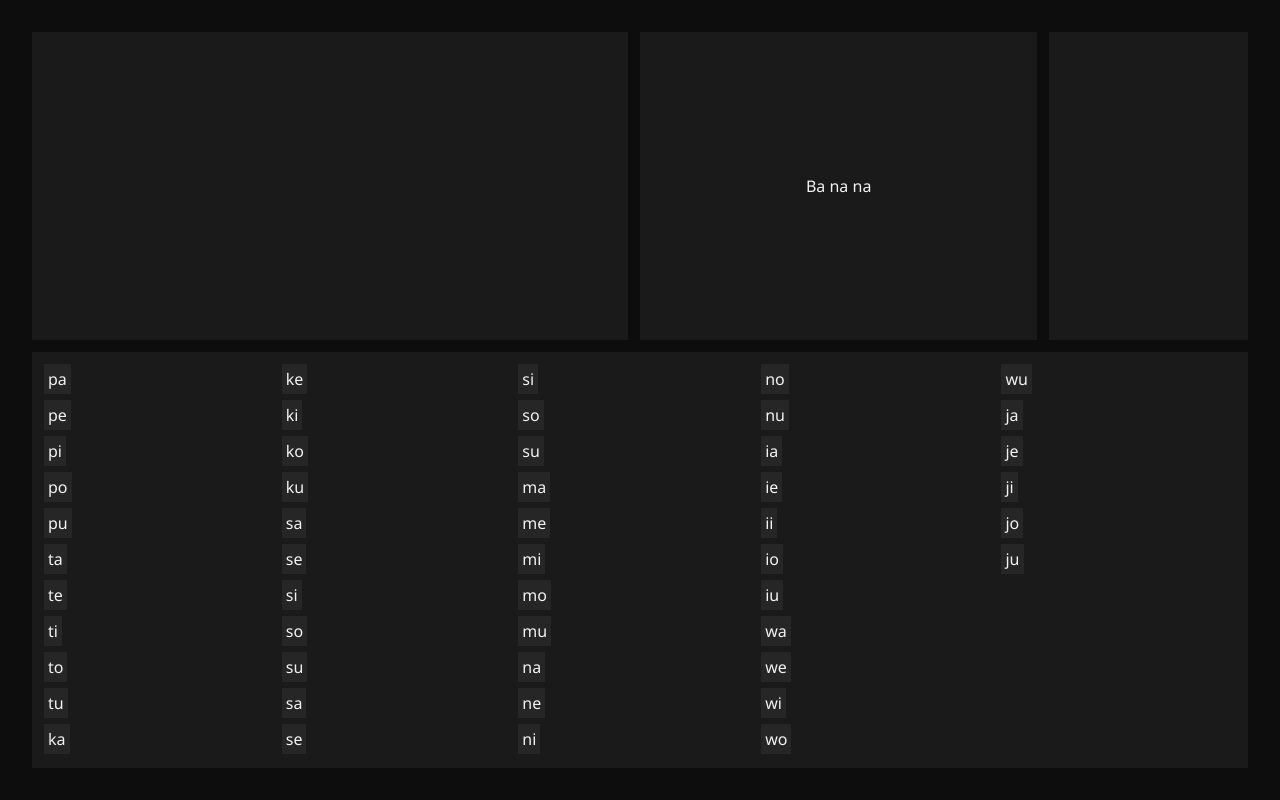
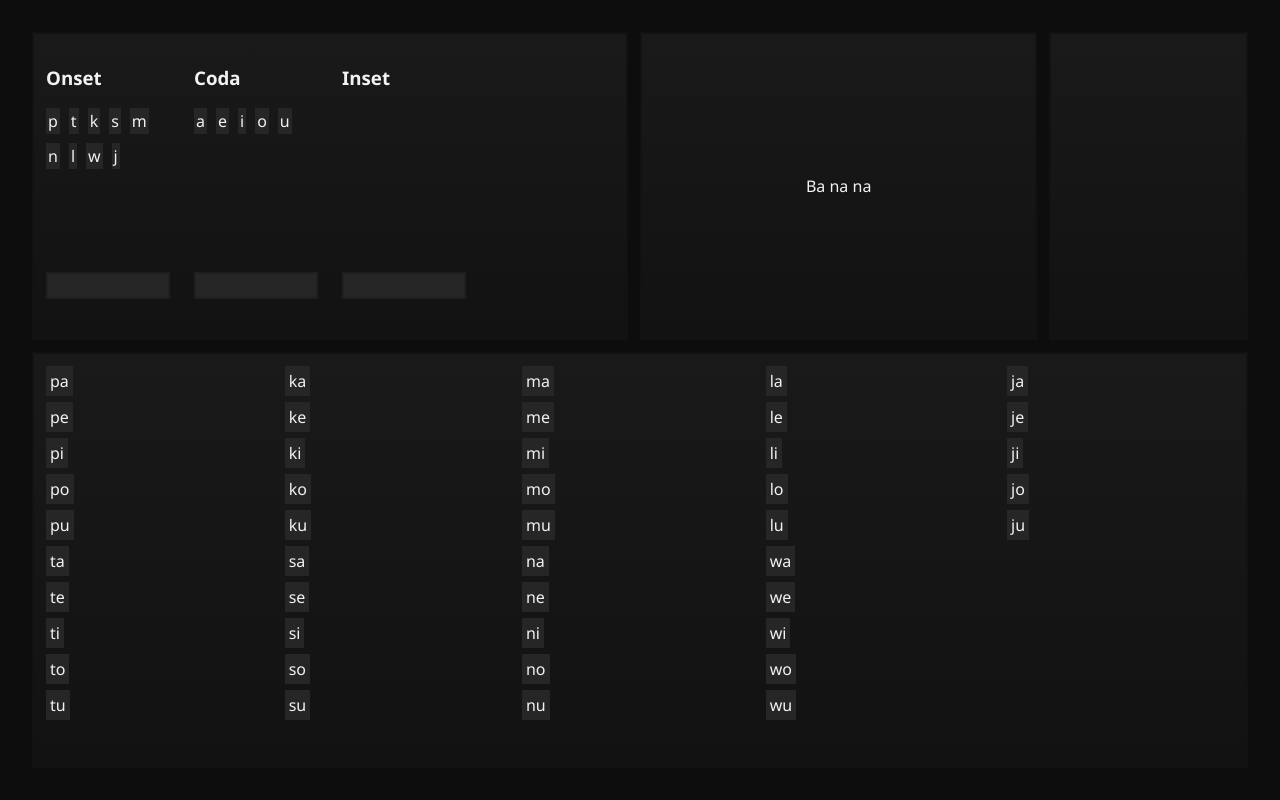
Before and after one commit to isTheSuperN0va/wordsmith, a plain HTML site: page index.html in a window 1280 px wide. Drawn offline with Linux system fonts and the light colour scheme.

Commit message:
gerador basico quase completo

```diff
--- a/index.html
+++ b/index.html
@@ -8,16 +8,54 @@
 </head>
 <body>
     <main id="grid-container">
-        <section id="config-section" style="grid-area: config;"></section>
-        <section id="word-section" style="grid-area: word;">
+        <section class="grid-item" id="config-section" style="grid-area: config;">
+            <section class="config-section-item" style="grid-area: inset;">
+                <h3 class="phonotactic-header">Onset</h3>
+                <div id="onset-container" class="phonotactic-container">
+                    <span>p</span>
+                    <span>t</span>
+                    <span>k</span>
+                    <span>s</span>
+                    <span>m</span>
+                    <span>n</span>
+                    <span>l</span>
+                    <span>w</span>
+                    <span>j</span>
+                </div>
+                <input class="phonotactic-input" type="text">
+
+            </section>
+            <section class="config-section-item" style="grid-area: coda;">
+                <h3 class="phonotactic-header">Coda</h3>
+                <div id="coda-container" class="phonotactic-container">
+                    <span>a</span>
+                    <span>e</span>
+                    <span>i</span>
+                    <span>o</span>
+                    <span>u</span>
+                </div>
+                <input class="phonotactic-input" type="text">
+
+            </section>
+            <section class="config-section-item" style="grid-area: onset;">
+                <h3 class="phonotactic-header">Inset</h3>
+                <div id="inset-container" class="phonotactic-container"></div>
+                <input class="phonotactic-input" type="text">
+
+
+            </section>
+            <section class="config-section-item" style="grid-area: config;"></section>
+            <section class="config-section-item" style="grid-area: button;"></section>
+        </section>
+        <section class="grid-item" id="word-section" style="grid-area: word;">
             <div id="word-div">
                 <span>Ba</span>
                 <span>na</span>
                 <span>na</span>
             </div>
         </section>
-        <section id="word-list-section" style="grid-area: list;"></section>
-        <section id="syls-section" style="grid-area: syl;">
+        <section class="grid-item" id="word-list-section" style="grid-area: list;"></section>
+        <section class="grid-item" id="syls-section" style="grid-area: syl;">
         </section>
     </main>
 
--- a/script.js
+++ b/script.js
@@ -1,18 +1,72 @@
 const SYLABBLES = document.getElementById("syls-section")
+const PHONOTACTICS_INPUTS = Array.from(document.getElementsByClassName("phonotactic-input"));
 
-onset = ['p', 't', 'k', 's', 's', 'm', 'n', 'i', 'w', 'j'];
-coda = ['a', 'e', 'i', 'o', 'u'];
-sylabbles  = [];
+GenerateSylabbles();
 
-for (consonant of onset) {
-    for (vowel of coda) {
-        sylabbles.push(consonant + vowel);
+function GenerateSylabbles() {
+    onset = GetPhonotacticListFor("onset-container");
+    coda = GetPhonotacticListFor("coda-container");
+    inset = GetPhonotacticListFor("inset-container");
+
+
+    let sylabbles = [];
+    for (consonant1 of onset) {
+        for (vowel of coda) {
+            if (inset[0]) for (consonant2 of inset) sylabbles.push(consonant1 + vowel + consonant2);
+            else { sylabbles.push(consonant1 + vowel); }
+        }
+    }
+
+    console.log(sylabbles)
+
+    for (sylabble of sylabbles) {
+        let newSylSpan = document.createElement("span");
+        newSylSpan.textContent = sylabble;
+
+        SYLABBLES.appendChild(newSylSpan);
     }
 }
 
-for (sylabble of sylabbles) {
-    let newSylSpan = document.createElement("span");
-    newSylSpan.textContent = sylabble;
+PHONOTACTICS_INPUTS.forEach(input => {
+    input.addEventListener("keydown", (e) => {
 
-    SYLABBLES.appendChild(newSylSpan);
+        if (e.key === ' ') {
+            e.preventDefault()
+            AddCurrentToDiv(input)
+        }
+    })
+})
+
+function AddCurrentToDiv(input) {
+
+    let pieces = input.value.trim().split(" ");
+    let div = (Array.from(input.parentElement.children))[1];
+
+    console.log(pieces)
+    let span;
+    for (piece of pieces) {
+        span = document.createElement("span")
+        span.textContent = piece;
+
+        div.appendChild(span)
+    }
+
+
+    input.selectionStart = 1;
+    input.value = null;
+    input.value.trim(" ");
+
 }
+
+function GetPhonotacticListFor(id) {
+    let container = document.getElementById(id);
+    let phonoArray = [];
+
+    Array.from(container.children).forEach(span => {
+        phonoArray.push(span.textContent);
+    })
+
+    console.log(id + ": ")
+    console.log(phonoArray)
+    return phonoArray;
+}
--- a/style.css
+++ b/style.css
@@ -84,3 +84,60 @@ section {
     cursor: grab;
     transform: translateX(4px);
 }
+
+#config-section {
+    display: grid;
+    grid-template-columns: 1fr 1fr 1fr 1fr;
+    grid-template-rows: 3fr 1fr;
+
+    grid-template-areas:
+    "inset  coda   onset  config"
+    "inset  coda   onset  button";
+}
+
+.config-section-item {
+    padding: 12px;
+    background-color: transparent;
+}
+
+.phonotactic-container {
+    width: 100%;
+    height: 10em;
+
+    border-radius: 4px;
+
+    display: flex;
+    gap: 9px;
+
+    flex-wrap: wrap;
+    align-content: flex-start;
+}
+
+.phonotactic-container span {
+    width: max-content;
+    height: max-content;
+
+    padding: 2px;
+    background-color: var(--light-bg);
+}
+
+.phonotactic-input {
+    width: 100%;
+    box-sizing: border-box;
+
+    background-color: var(--light-bg);
+
+    border: none;
+    outline: none;
+
+    color: var(--text);
+    margin: 4px 0;
+    padding: 4px;
+
+    border: 2px solid hsl(0, 0%, 12%);
+}
+
+.grid-item {
+    border: 2px solid hsl(0, 0%, 7%);
+    background: linear-gradient(var(--bg), hsl(0, 0%, 7%));
+}
```
